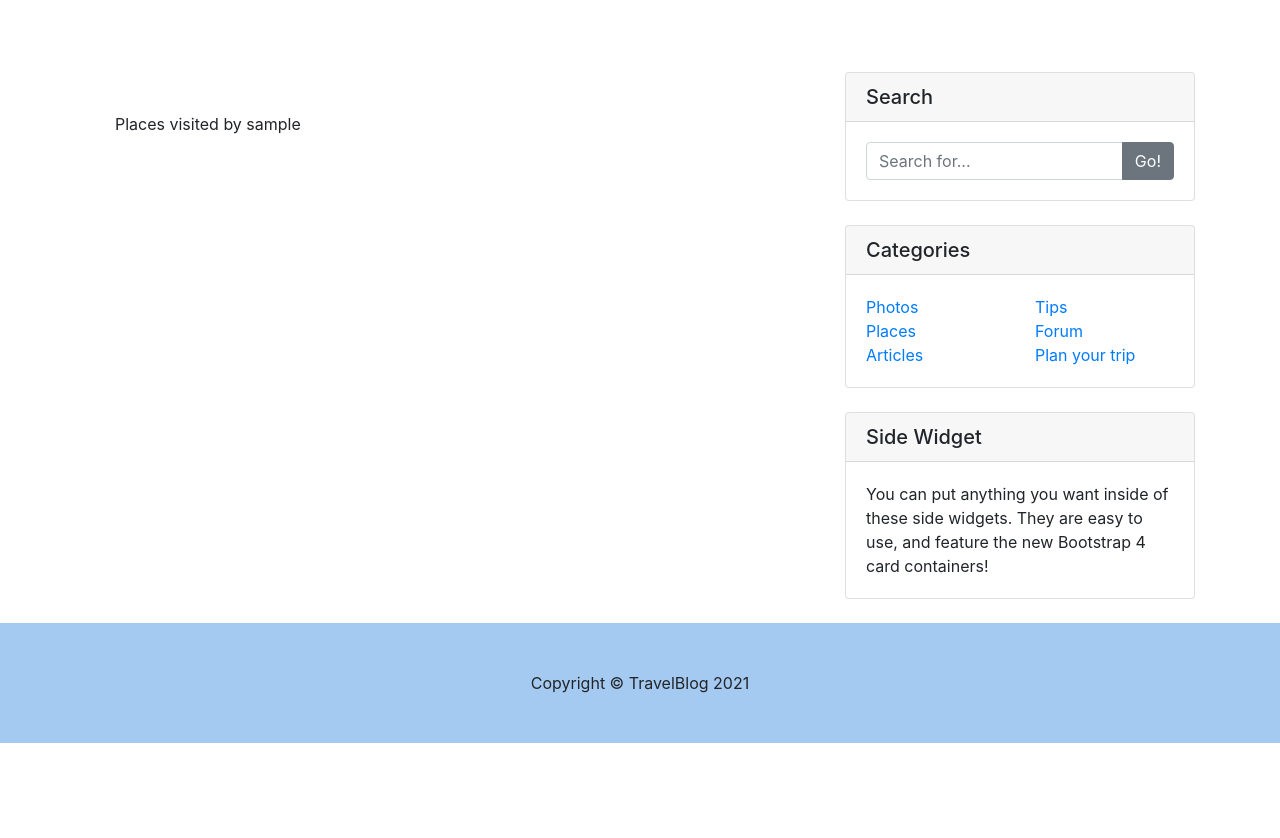
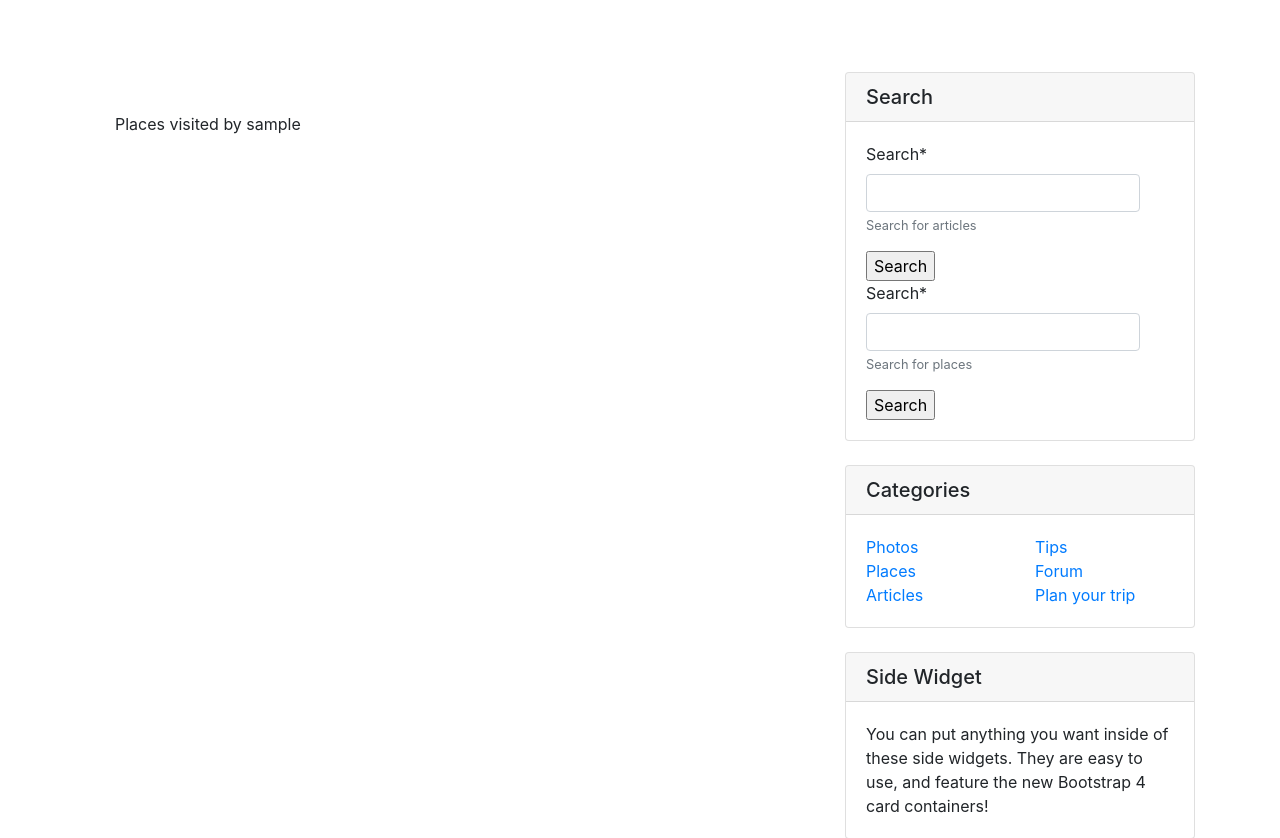
Before and after one commit to konradkrasno/travelblog, a Django app: a page that uses account/templates/base.html in a window 1280 px wide. Shown: the part 56-894 px from the top of the page. Before the commit the page ends 799 px from the top, so only its background shows below. Run offline with Django 3.2, Linux system fonts and the light colour scheme; the visitor is signed in with stand-in values (Sample User, id 1); data comes from the database, SQL or seed files in the repository; data that the repository does not hold is empty; some libraries are stand-ins or nearby versions.

Commit message:
Add text searching for users, articles and places

```diff
--- a/account/forms.py
+++ b/account/forms.py
@@ -22,3 +22,7 @@ class UserEditForm(forms.ModelForm):
     class Meta:
         model = User
         fields = ("first_name", "last_name", "email")
+
+
+class UserSearchForm(forms.Form):
+    user_search = forms.CharField(label="Search", help_text="Search for users")
--- a/account/models.py
+++ b/account/models.py
@@ -1,12 +1,29 @@
 from django.contrib.auth.models import AbstractUser
+from django.contrib.postgres.search import SearchVector, SearchQuery, SearchRank
 from django.db import models
 from django.urls import reverse
+
+
+class UserManager(models.Manager):
+    def get_queryset(self):
+        return super().get_queryset()
+
+    def search_by_username(self, search_text):
+        vector = SearchVector("username")
+        query = SearchQuery(search_text)
+        return (
+            self.get_queryset()
+            .annotate(search=vector, rank=SearchRank(vector, query))
+            .filter(search=search_text)
+            .order_by("-rank")
+        )
 
 
 class User(AbstractUser):
     following = models.ManyToManyField(
         "self", through="Follow", related_name="followers", symmetrical=False
     )
+    objects = UserManager()
 
     def get_absolute_url(self):
         return reverse("user_detail", args=[self.username])
--- a/account/templates/account/detail.html
+++ b/account/templates/account/detail.html
@@ -1,5 +1,5 @@
 {% extends "base.html" %}
-
+{% load crispy_forms_tags %}
 {% load leaflet_tags %}
 
 {% block head %}
@@ -26,7 +26,12 @@
       {% leaflet_map "main" callback="main_map_init" %}
     </div>
 
-    {% include "articles/article/articles.html" with article_list=articles %}
+    {% if articles %}
+      {% include "articles/article/articles.html" with article_list=articles %}
+    {% endif %}
+    {% if places %}
+      {% include "places/place/places.html" with place_list=places %}
+    {% endif %}
 
   </div>
 
@@ -65,3 +70,24 @@
     );
   });
 {% endblock %}
+
+{% block search_widget %}
+  <!-- Search Widget -->
+  <div class="card my-4">
+    <h5 class="card-header">Search</h5>
+    <div class="card-body">
+      <div class="input-group">
+        <form method="get">
+          {{ article_search_form|crispy }}
+          <input type="submit" value="Search">
+        </form>
+      </div>
+      <div class="input-group">
+        <form method="get">
+          {{ place_search_form|crispy }}
+          <input type="submit" value="Search">
+        </form>
+      </div>
+    </div>
+  </div>
+{% endblock %}
--- a/account/templates/base.html
+++ b/account/templates/base.html
@@ -92,18 +92,8 @@
       <!-- Sidebar Widgets Column -->
       <div class="col-md-4">
 
-        <!-- Search Widget -->
-        <div class="card my-4">
-          <h5 class="card-header">Search</h5>
-          <div class="card-body">
-            <div class="input-group">
-              <input type="text" class="form-control" placeholder="Search for...">
-              <span class="input-group-append">
-                <button class="btn btn-secondary" type="button">Go!</button>
-              </span>
-            </div>
-          </div>
-        </div>
+        {% block search_widget %}
+        {% endblock %}
 
         <!-- Categories Widget -->
         <div class="card my-4">
@@ -161,7 +151,6 @@
         </div>
 
       </div>
-
     {% endif %}
 
     </div>
--- a/account/views.py
+++ b/account/views.py
@@ -6,9 +6,12 @@ from django.shortcuts import render
 from django.views.decorators.http import require_POST
 from django.views.generic import TemplateView, ListView, DetailView
 
+from articles.forms import ArticleSearchForm
 from articles.models import Article
 from common.decorators import ajax_required
-from .forms import UserRegistrationForm, UserEditForm
+from places.forms import PlaceSearchForm
+from places.models import Place
+from .forms import UserRegistrationForm, UserEditForm, UserSearchForm
 from .models import User, Follow
 
 
@@ -46,15 +49,27 @@ class DashboardView(LoginRequiredMixin, TemplateView):
 
     def get_context_data(self, **kwargs):
         data = super().get_context_data()
-        following_ids = self.request.user.following.values_list("id", flat=True)
-        if following_ids:
-            articles = Article.pub_objects.filter(author_id__in=following_ids).order_by(
-                "-publish"
-            )[:10]
+        articles = None
+        places = None
+        if "place_search" in self.request.GET:
+            place_search = self.request.GET["place_search"]
+            places = Place.objects.search_by_name(place_search)
+        elif "article_search" in self.request.GET:
+            article_search = self.request.GET["article_search"]
+            articles = Article.pub_objects.search_by_title(article_search)
         else:
-            articles = Article.pub_objects.all().order_by("-publish")[:10]
+            following_ids = self.request.user.following.values_list("id", flat=True)
+            if following_ids:
+                articles = Article.pub_objects.filter(
+                    author_id__in=following_ids
+                ).order_by("-publish")[:10]
+            else:
+                articles = Article.pub_objects.all().order_by("-publish")[:10]
         data["articles"] = articles
+        data["places"] = places
         data["section"] = "dashboard"
+        data["article_search_form"] = ArticleSearchForm()
+        data["place_search_form"] = PlaceSearchForm()
         return data
 
 
@@ -64,8 +79,15 @@ class UserListView(LoginRequiredMixin, ListView):
 
     def get_context_data(self, *, object_list=None, **kwargs):
         data = super().get_context_data()
+        data["user_search_form"] = UserSearchForm()
         data["section"] = "users"
         return data
+
+    def get_queryset(self):
+        if "user_search" in self.request.GET:
+            user_search = self.request.GET["user_search"]
+            return User.objects.search_by_username(user_search)
+        return super().get_queryset()
 
 
 class UserDetailView(LoginRequiredMixin, DetailView):
@@ -76,8 +98,21 @@ class UserDetailView(LoginRequiredMixin, DetailView):
 
     def get_context_data(self, **kwargs):
         data = super().get_context_data()
-        data["articles"] = Article.pub_objects.filter(author=self.object)
+        data["article_search_form"] = ArticleSearchForm()
+        data["place_search_form"] = PlaceSearchForm()
         data["section"] = "users"
+        articles = None
+        places = None
+        if "place_search" in self.request.GET:
+            place_search = self.request.GET["place_search"]
+            places = Place.objects.search_by_name(place_search).filter(author=self.object)
+        elif "article_search" in self.request.GET:
+            article_search = self.request.GET["article_search"]
+            articles = Article.pub_objects.search_by_title(article_search, articles)
+        else:
+            articles = Article.pub_objects.filter(author=self.object)
+        data["articles"] = articles
+        data["places"] = places
         return data
 
 
--- a/articles/forms.py
+++ b/articles/forms.py
@@ -56,3 +56,7 @@ class SubCommentForm(forms.ModelForm):
         model = SubComment
         fields = ["body", "main_comment"]
         widgets = {"main_comment": forms.HiddenInput}
+
+
+class ArticleSearchForm(forms.Form):
+    article_search = forms.CharField(label="Search", help_text="Search for articles")
--- a/articles/models.py
+++ b/articles/models.py
@@ -1,4 +1,5 @@
 from django.conf import settings
+from django.contrib.postgres.search import SearchVector, SearchQuery, SearchRank
 from django.db import models
 from django.urls import reverse
 from django.utils import timezone
@@ -10,6 +11,17 @@ from places.models import Place
 class ArticleManager(models.Manager):
     def get_queryset(self):
         return super().get_queryset().filter(publish=True)
+
+    def search_by_title(self, search_text, objects=None):
+        vector = SearchVector("title")
+        query = SearchQuery(search_text)
+        if not objects:
+            objects = self.get_queryset()
+        return (
+            objects.annotate(search=vector, rank=SearchRank(vector, query))
+            .filter(search=search_text)
+            .order_by("-rank")
+        )
 
 
 class Article(models.Model):
--- a/places/forms.py
+++ b/places/forms.py
@@ -34,3 +34,7 @@ class PlaceForm(forms.ModelForm):
 
 
 ImagesFormSet = inlineformset_factory(Place, Image, form=AddImageForm, can_delete=False)
+
+
+class PlaceSearchForm(forms.Form):
+    place_search = forms.CharField(label="Search", help_text="Search for places")
```
Also changed, not shown: account/templates/account/dashboard.html (+28 -1 lines), account/templates/account/list.html (+16 -0 lines), articles/templates/articles/article/list.html (+17 -0 lines), articles/views.py (+19 -3 lines), images/views.py (+6 -2 lines), places/models.py (+19 -0 lines), places/templates/places/place/list.html (+16 -1 lines), places/views.py (+12 -6 lines).
